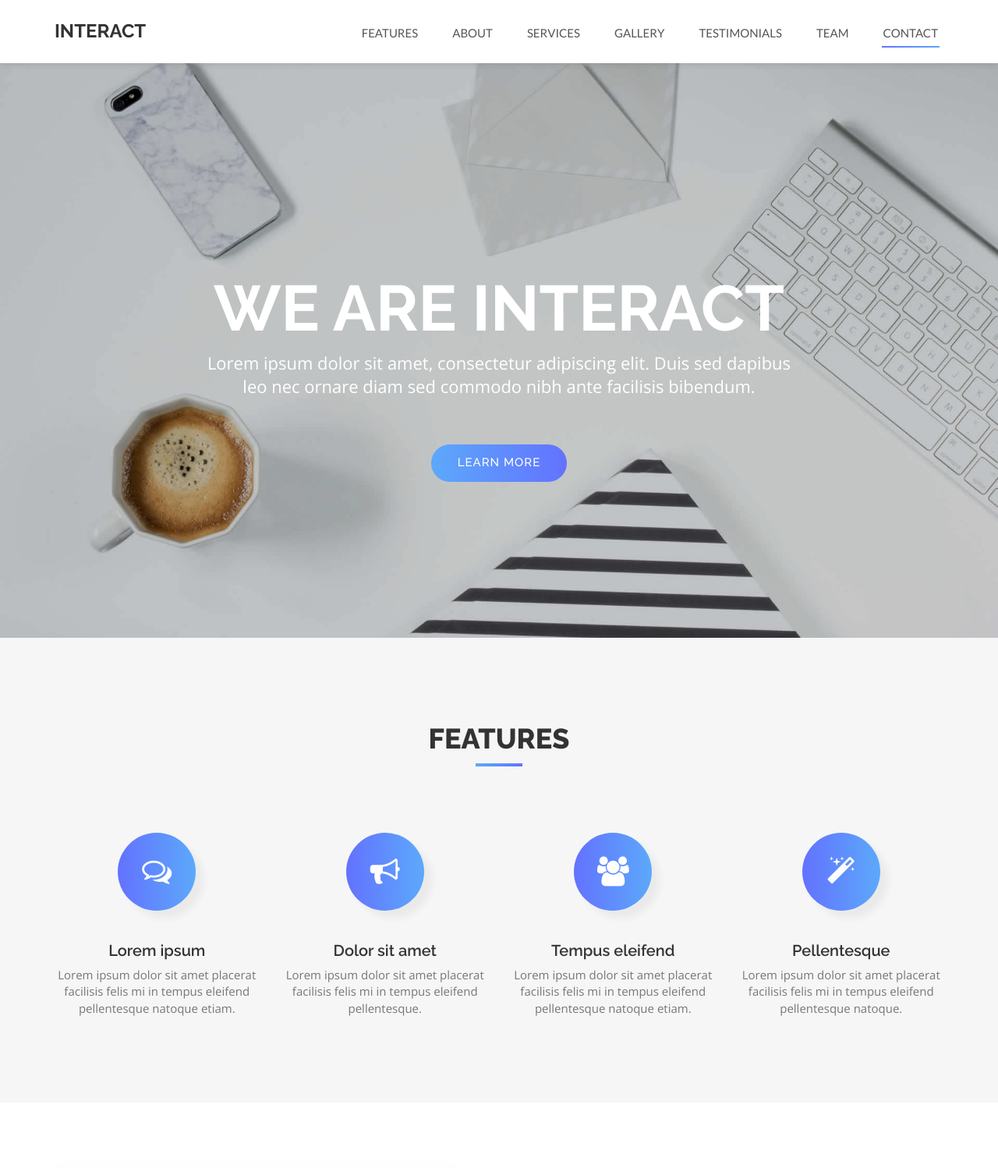
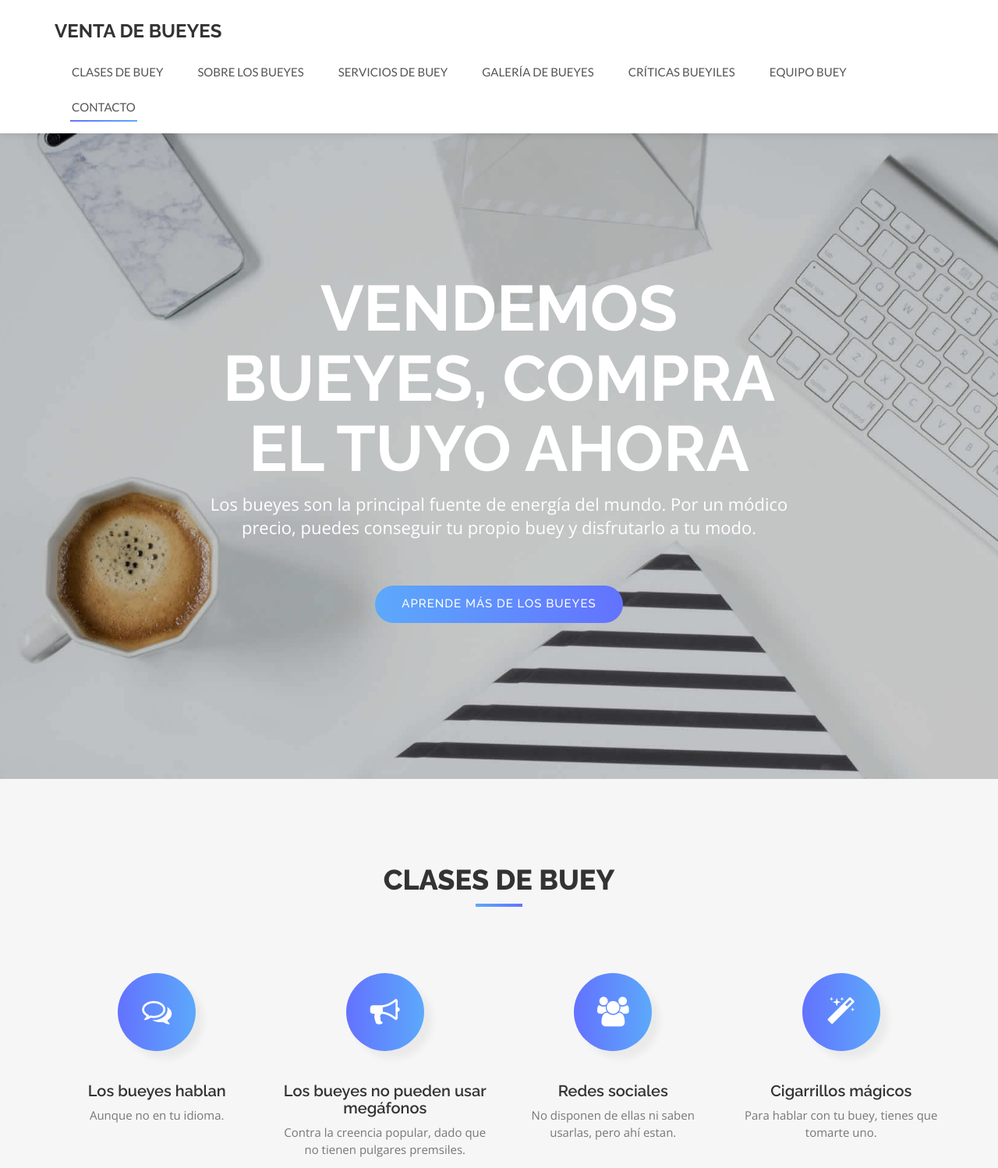
Before and after one commit to AndreuPinyot/AndreuPinyot.github.io, a plain HTML site: page index.html in a window 1280 px wide. Shown: the top 1498 px of the page at 78% size. Drawn offline with nearby package versions, Linux system fonts and the light colour scheme.

Commit message:
Primeros cambios

```diff
--- a/index.html
+++ b/index.html
@@ -42,18 +42,18 @@
     <!-- Brand and toggle get grouped for better mobile display -->
     <div class="navbar-header">
       <button type="button" class="navbar-toggle collapsed" data-toggle="collapse" data-target="#bs-example-navbar-collapse-1"> <span class="sr-only">Toggle navigation</span> <span class="icon-bar"></span> <span class="icon-bar"></span> <span class="icon-bar"></span> </button>
-      <a class="navbar-brand page-scroll" href="#page-top">Interact</a> </div>
+      <a class="navbar-brand page-scroll" href="#page-top">Venta de bueyes</a> </div>
 
     <!-- Collect the nav links, forms, and other content for toggling -->
     <div class="collapse navbar-collapse" id="bs-example-navbar-collapse-1">
       <ul class="nav navbar-nav navbar-right">
-        <li><a href="#features" class="page-scroll">Features</a></li>
-        <li><a href="#about" class="page-scroll">About</a></li>
-        <li><a href="#services" class="page-scroll">Services</a></li>
-        <li><a href="#portfolio" class="page-scroll">Gallery</a></li>
-        <li><a href="#testimonials" class="page-scroll">Testimonials</a></li>
-        <li><a href="#team" class="page-scroll">Team</a></li>
-        <li><a href="#contact" class="page-scroll">Contact</a></li>
+        <li><a href="#features" class="page-scroll">Clases de buey</a></li>
+        <li><a href="#about" class="page-scroll">Sobre los bueyes</a></li>
+        <li><a href="#services" class="page-scroll">Servicios de buey</a></li>
+        <li><a href="#portfolio" class="page-scroll">Galería de bueyes</a></li>
+        <li><a href="#testimonials" class="page-scroll">Críticas bueyiles</a></li>
+        <li><a href="#team" class="page-scroll">Equipo buey</a></li>
+        <li><a href="#contact" class="page-scroll">Contacto</a></li>
       </ul>
     </div>
     <!-- /.navbar-collapse -->
@@ -66,9 +66,9 @@
       <div class="container">
         <div class="row">
           <div class="col-md-8 col-md-offset-2 intro-text">
-            <h1>We Are Interact<span></span></h1>
-            <p>Lorem ipsum dolor sit amet, consectetur adipiscing elit. Duis sed dapibus leo nec ornare diam sed commodo nibh ante facilisis bibendum.</p>
-            <a href="#features" class="btn btn-custom btn-lg page-scroll">Learn More</a> </div>
+            <h1>Vendemos bueyes, compra el tuyo ahora<span></span></h1>
+            <p>Los bueyes son la principal fuente de energía del mundo. Por un módico precio, puedes conseguir tu propio buey y disfrutarlo a tu modo.</p>
+            <a href="#features" class="btn btn-custom btn-lg page-scroll">Aprende más de los bueyes</a> </div>
         </div>
       </div>
     </div>
@@ -78,24 +78,24 @@
 <div id="features" class="text-center">
   <div class="container">
     <div class="col-md-10 col-md-offset-1 section-title">
-      <h2>Features</h2>
+      <h2>Clases de buey</h2>
     </div>
     <div class="row">
       <div class="col-xs-6 col-md-3"> <i class="fa fa-comments-o"></i>
-        <h3>Lorem ipsum</h3>
-        <p>Lorem ipsum dolor sit amet placerat facilisis felis mi in tempus eleifend pellentesque natoque etiam.</p>
+        <h3>Los bueyes hablan</h3>
+        <p>Aunque no en tu idioma.</p>
       </div>
       <div class="col-xs-6 col-md-3"> <i class="fa fa-bullhorn"></i>
-        <h3>Dolor sit amet</h3>
-        <p>Lorem ipsum dolor sit amet placerat facilisis felis mi in tempus eleifend pellentesque.</p>
+        <h3>Los bueyes no pueden usar megáfonos</h3>
+        <p>Contra la creencia popular, dado que no tienen pulgares premsiles.</p>
       </div>
       <div class="col-xs-6 col-md-3"> <i class="fa fa-group"></i>
-        <h3>Tempus eleifend</h3>
-        <p>Lorem ipsum dolor sit amet placerat facilisis felis mi in tempus eleifend pellentesque natoque etiam.</p>
+        <h3>Redes sociales</h3>
+        <p>No disponen de ellas ni saben usarlas, pero ahí estan.</p>
       </div>
       <div class="col-xs-6 col-md-3"> <i class="fa fa-magic"></i>
-        <h3>Pellentesque</h3>
-        <p>Lorem ipsum dolor sit amet placerat facilisis felis mi in tempus eleifend pellentesque natoque.</p>
+        <h3>Cigarrillos mágicos</h3>
+        <p>Para hablar con tu buey, tienes que tomarte uno.</p>
       </div>
     </div>
   </div>
```
Also changed, not shown: 1 other file.
